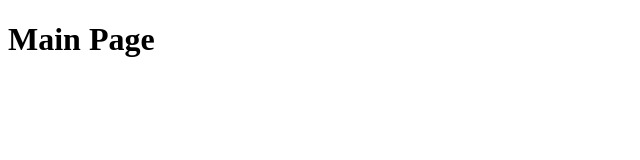
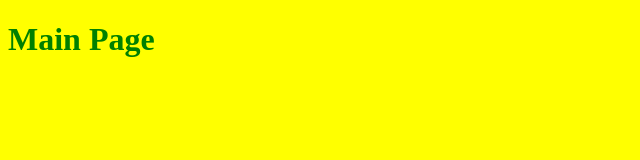
Before and after one commit to kcirtappat/sample, a plain HTML site: page index.html in a window 1280 px wide. Shown: the whole page, without its empty margins (0-640 px from the left). Drawn offline with Linux system fonts and the light colour scheme.

Commit message:
update 3.0

```diff
--- a/index.html
+++ b/index.html
@@ -5,6 +5,12 @@
     <meta http-equiv="X-UA-Compatible" content="IE=edge">
     <meta name="viewport" content="width=device-width, initial-scale=1.0">
     <title>Document</title>
+    <style>
+        body {
+            color: green;
+            background-color: yellow;
+        }
+    </style>
 </head>
 <body>
     <h1>Main Page</h1>
```
